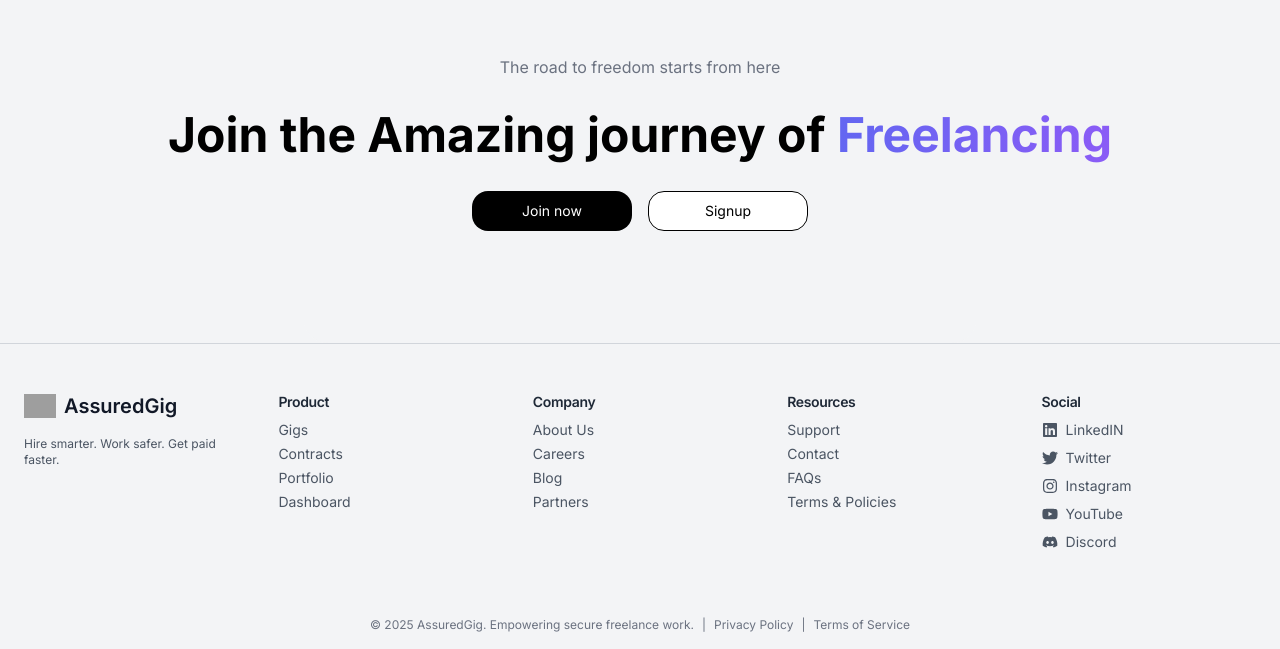
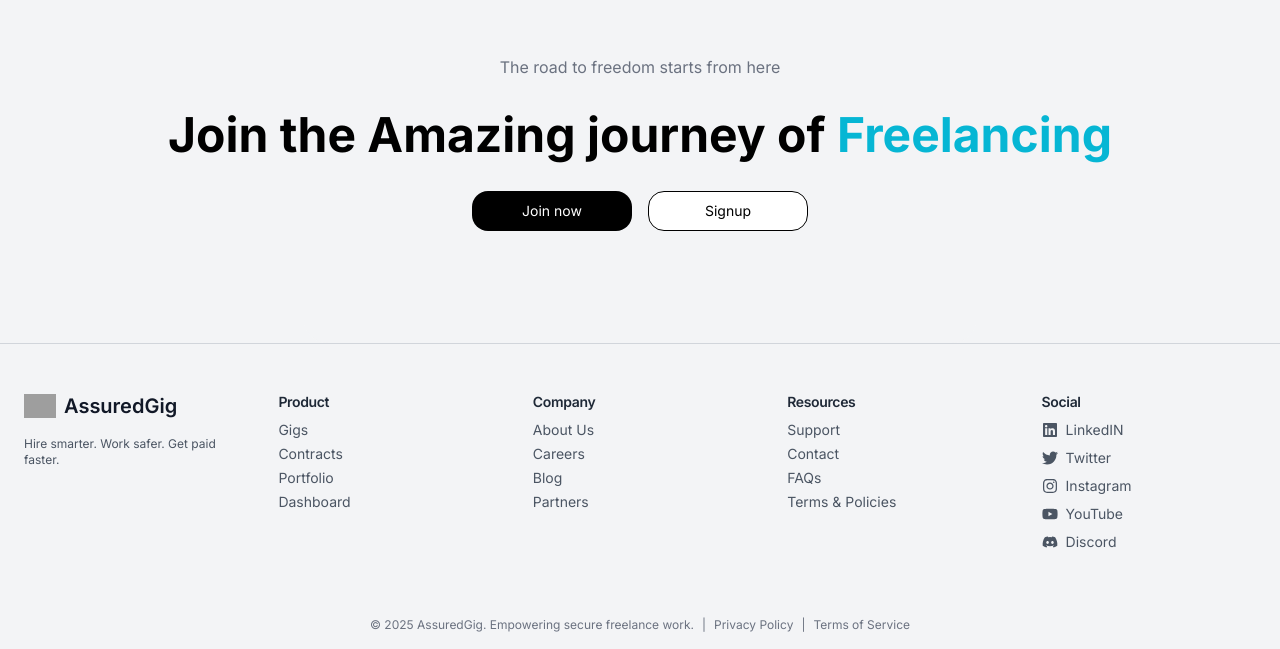
Before and after one commit to Taj-2005/Assuredgig-Frontend, a Next.js app: page / in a window 1280 px wide. Shown: the part 6096-6745 px from the top of the page. Built offline with nearby package versions, Linux system fonts and the light colour scheme; grey boxes are pictures that could not be loaded.

Commit message:
Changes Done

```diff
--- a/src/app/dashboard/page.tsx
+++ b/src/app/dashboard/page.tsx
@@ -303,7 +303,7 @@ const FreelancerDashboard = () => {
               {/* Task & Budget Progress Bars */}
               <div className="grid grid-cols-1 md:grid-cols-2 gap-6">
                 {/* Task Progress Bar */}
-                <div className="transition-transform duration-150 hover:scale-105 hover:shadow-md py-3 px-6 rounded-md">
+                <div className="transition-transform duration-150 py-3 px-6 rounded-md">
                   <div className="flex justify-between items-center mb-2">
                     <span className={`text-sm ${isDarkTheme ? 'text-white' : 'text-black'}`}>Task Completion</span>
                     <span className={`text-sm font-medium ${isDarkTheme ? 'text-white' : 'text-black'}`}>
@@ -321,7 +321,7 @@ const FreelancerDashboard = () => {
                   </p>
                 </div>
                 {/* Budget Progress Bar */}
-                <div className="transition-transform duration-150 hover:scale-105 hover:shadow-md py-3 px-6 rounded-md">
+                <div className="transition-transform duration-150 py-3 px-6 rounded-md">
                   <div className="flex justify-between items-center mb-2">
                     <span className={`text-sm ${isDarkTheme ? 'text-white' : 'text-black'}`}>Budget Utilized</span>
                     <span className={`text-sm font-medium ${isDarkTheme ? 'text-white' : 'text-black'}`}>
--- a/src/components/ui/typewriter-effect-demo-1.tsx
+++ b/src/components/ui/typewriter-effect-demo-1.tsx
@@ -21,7 +21,7 @@ export default function TypewriterEffectSmoothDemo() {
       </p>
       {/* <TypewriterEffectSmooth words={words} /> */}
       <h2 className="p-8 whitespace-nowrap overflow-hidden text-base sm:text-base md:text-xl lg:text-3xl xl:text-5xl font-bold tracking-normal">
-        Join the Amazing journey of <span className="gradient-text">Freelancing</span>
+        Join the Amazing journey of <span className={ theme === 'dark' ? 'text-cyan-400 font-bold' : 'text-cyan-500 font-bold'}>Freelancing</span>
       </h2>
       <div className="flex flex-col md:flex-row space-y-4 md:space-y-0 space-x-0 md:space-x-4">
         <button
```
